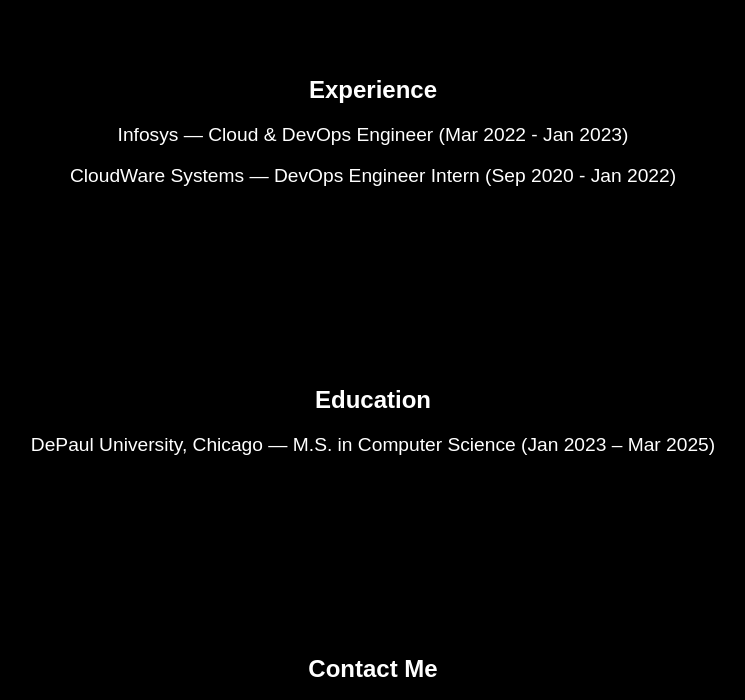
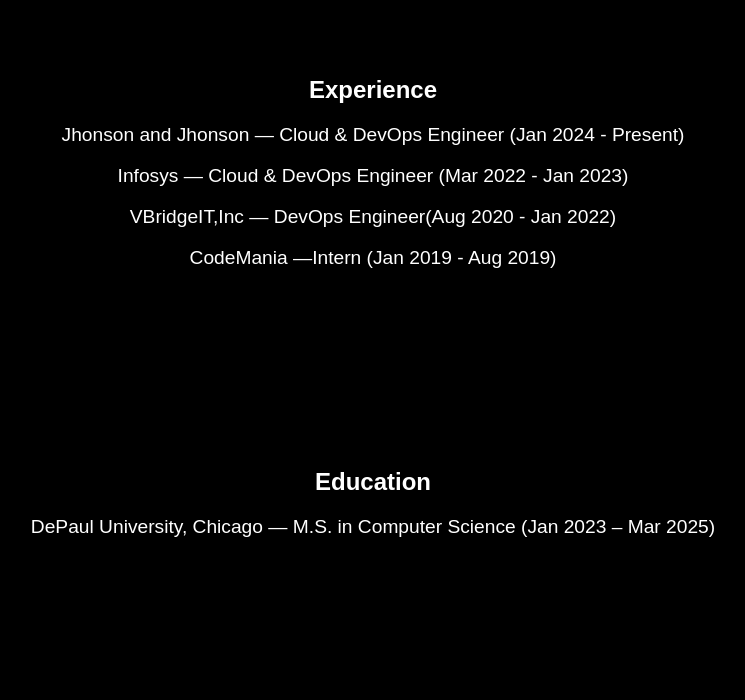
Before and after one commit to Pradeep312000/portfolio, a plain HTML site: page index.html in a window 1280 px wide. Shown: the part 2000-2700 px from the top of the page, without its empty margins (267-1012 px from the left). Drawn offline with Linux system fonts and the light colour scheme.

Commit message:
resume updated

```diff
--- a/index.html
+++ b/index.html
@@ -114,8 +114,10 @@
   <!-- EXPERIENCE -->
   <section id="experience">
     <h2>Experience</h2>
+    <p>Jhonson and Jhonson — Cloud & DevOps Engineer (Jan 2024 - Present)</p>
     <p>Infosys — Cloud & DevOps Engineer (Mar 2022 - Jan 2023)</p>
-    <p>CloudWare Systems — DevOps Engineer Intern (Sep 2020 - Jan 2022)</p>
+    <p>VBridgeIT,Inc — DevOps Engineer(Aug 2020 - Jan 2022)</p>
+    <p>CodeMania —Intern (Jan 2019 - Aug 2019)</p>
   </section>
 
   <!-- EDUCATION -->
```
